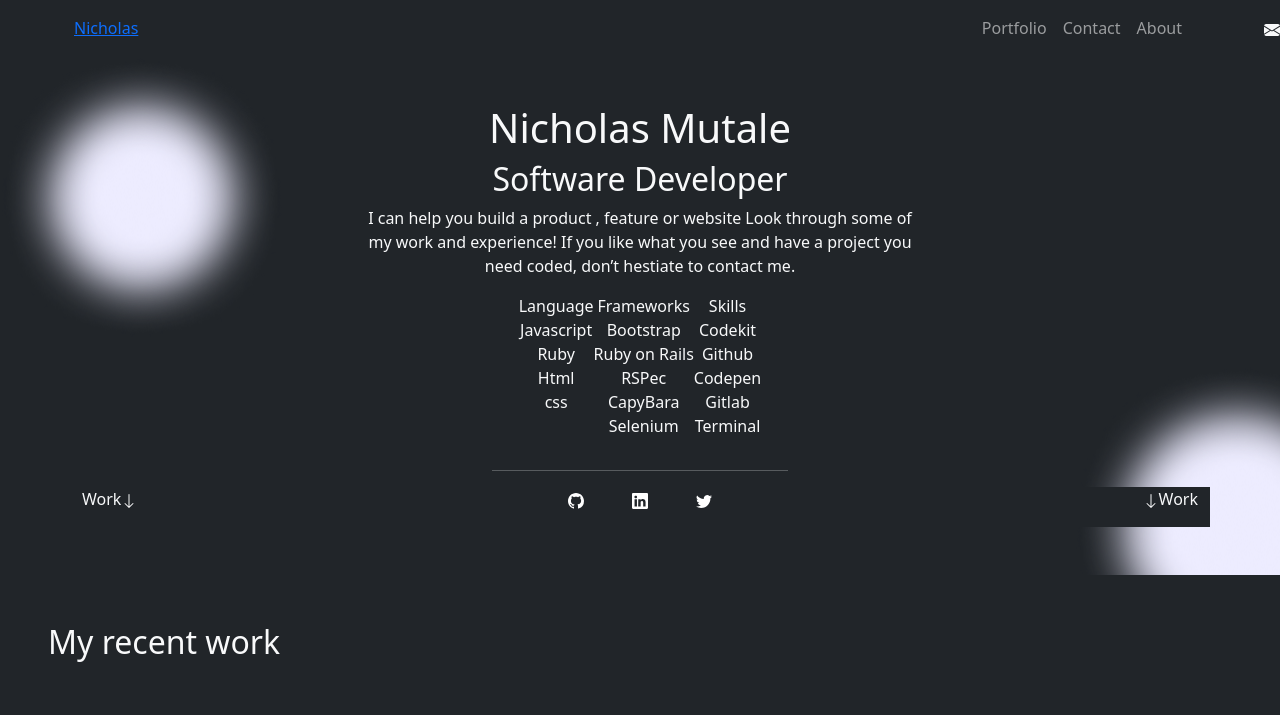
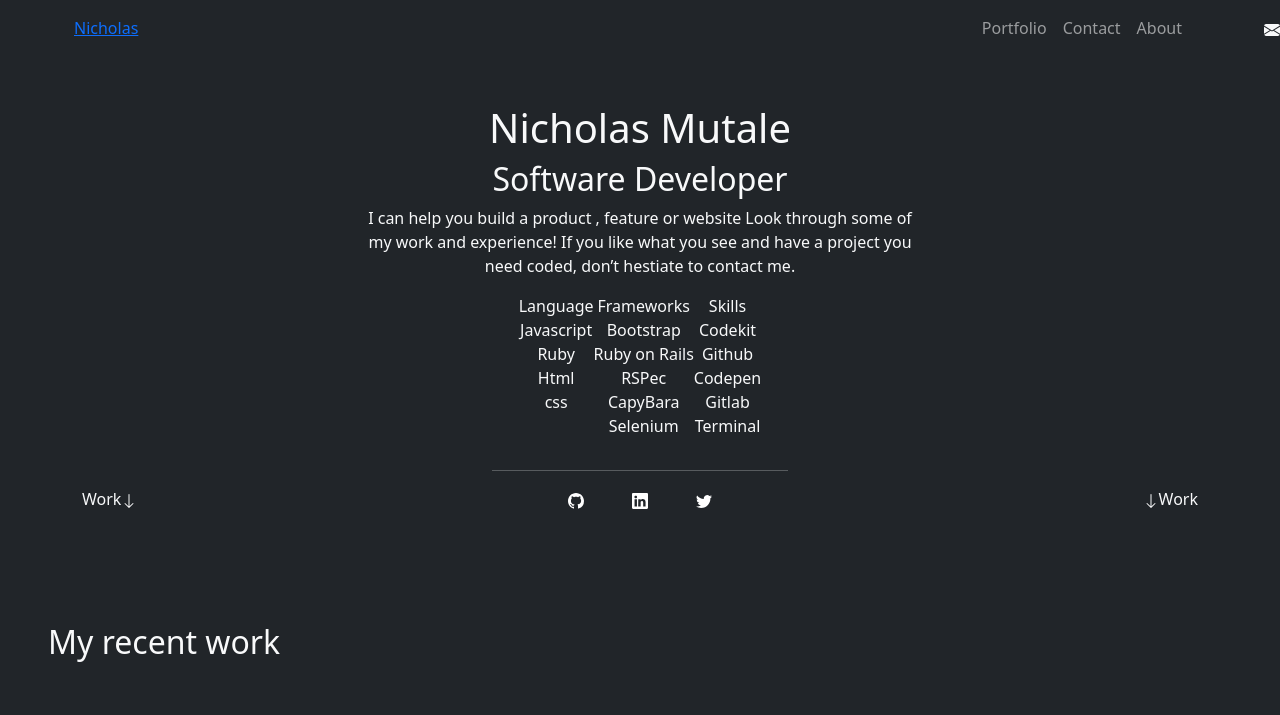
Before and after one commit to Mutalenic/My-portfolio, a website: page index.html in a window 1280 px wide. Shown: the top 715 px of the page. Drawn offline with nearby package versions, Linux system fonts and the light colour scheme.

Commit message:
update css

```diff
--- a/index.html
+++ b/index.html
@@ -40,7 +40,7 @@
       </svg>
     </div>
   </nav>
-  <section class="bg-dark text-light p-5 text-center" style="background-image: url('./bgimages/twocirclesheader.png')">
+  <section class="bg-dark text-light p-5 text-center">
     <div class="container text-enter w-50">
       <h1>Nicholas Mutale</h1>
       <h2>Software Developer</h2>
--- a/style.css
+++ b/style.css
@@ -1,3 +1,4 @@
 body {
   background-color: #191765;
+  background-image: "twocirclesheader";
 }
```
